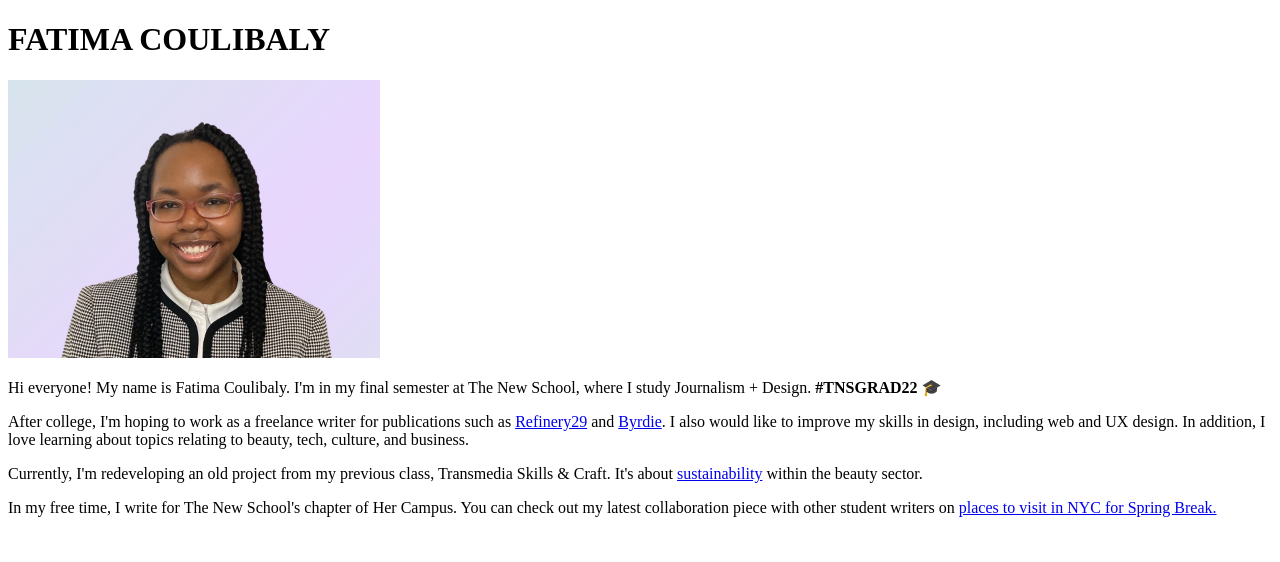
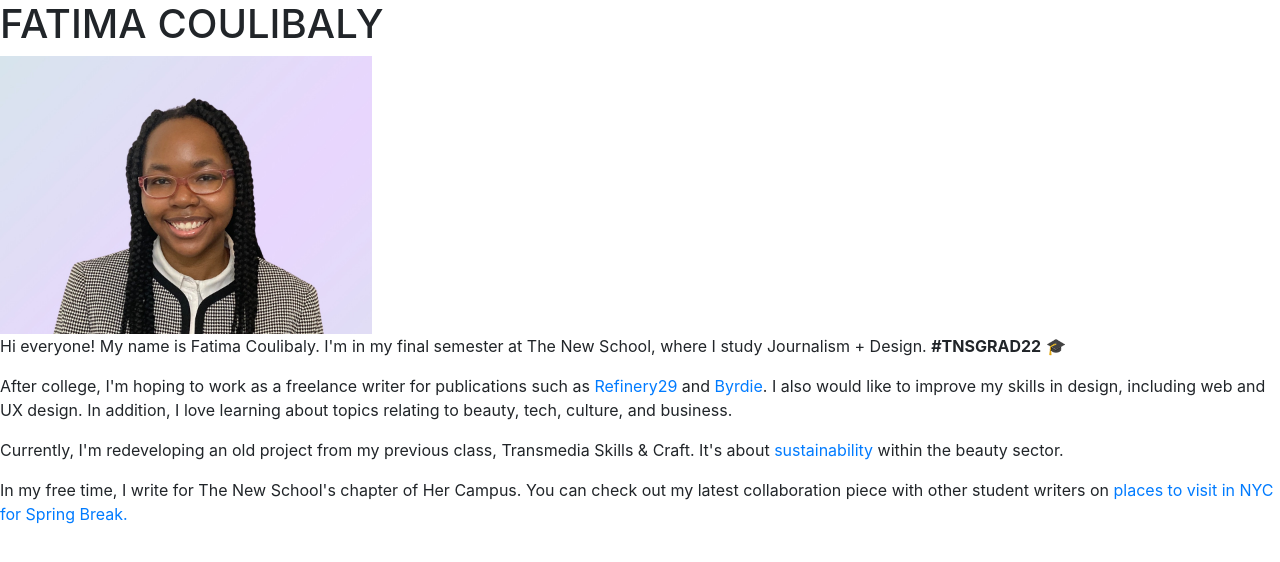
Before and after one commit to FatimaCoulibaly/biography, a plain HTML site: page index.html in a window 1280 px wide. Drawn offline with nearby package versions, Linux system fonts and the light colour scheme.

Commit message:
Update index.html

```diff
--- a/index.html
+++ b/index.html
@@ -1,25 +1,24 @@
-<!DOCTYPE html>
+<!doctype html>
 <html lang="en">
   <head>
+    <!-- Required meta tags -->
     <meta charset="utf-8">
     <meta name="viewport" content="width=device-width, initial-scale=1">
-    <title>Fatima's Website</title>
-
-    <link rel="stylesheet" href="styles.css"/>
 
     <link rel="preconnect" href="https://fonts.googleapis.com">
     <link rel="preconnect" href="https://fonts.gstatic.com" crossorigin>
     <link href="https://fonts.googleapis.com/css2?family=Poppins&display=swap" rel="stylesheet">
+
+    <!-- Bootstrap CSS -->
+    <link href="https://cdn.jsdelivr.net/npm/bootstrap@5.1.3/dist/css/bootstrap.min.css" rel="stylesheet" integrity="sha384-1BmE4kWBq78iYhFldvKuhfTAU6auU8tT94WrHftjDbrCEXSU1oBoqyl2QvZ6jIW3" crossorigin="anonymous">
+
+    <title>Fatima's Website</title>
+    <link rel="stylesheet" href="bootstrap.css">
   </head>
 
-<body>
 
-  <main>
-    <header>
-      <h1>FATIMA COULIBALY</h1>
-    </header>
-
-    <section>
+  <body>
+    <h1>FATIMA COULIBALY</h1>
 
       <img src="images/portrait.jpg" alt="Fatima's Profile Picture" width= "372" height= "278">
 
@@ -34,11 +33,5 @@
 
 
 
-    </section>
-
-
-  </main>
-
-</body>
-
+  </body>
 </html>
```
